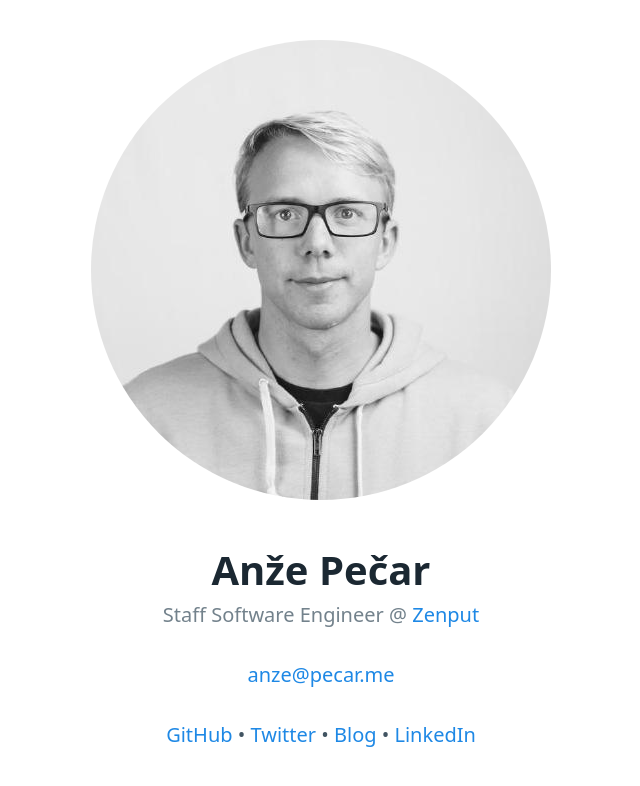
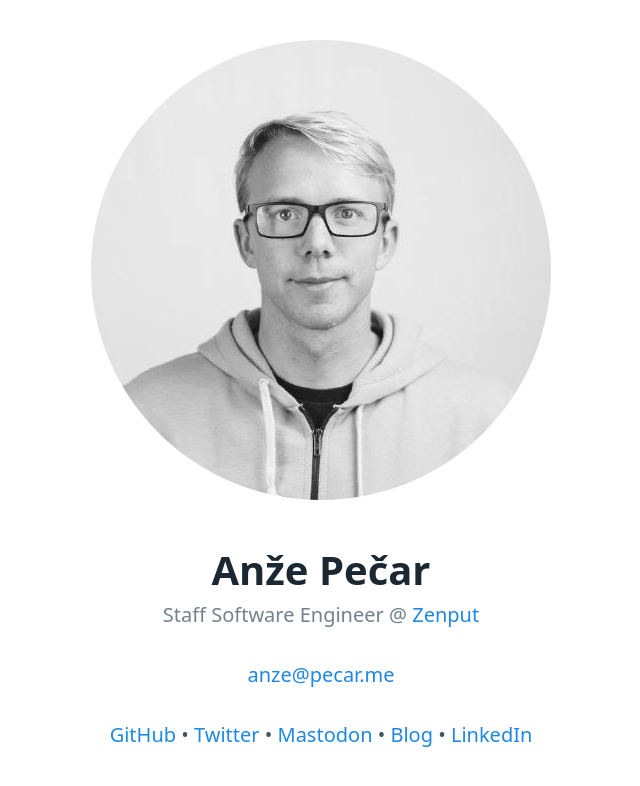
Before and after one commit to anze3db/pecar.me, a plain HTML site: page index.html in a window 1280 px wide. Shown: the whole page, without its empty margins (319-959 px from the left). Drawn offline with Linux system fonts and the light colour scheme.

Commit message:
Add link to Fosstodn

```diff
--- a/index.html
+++ b/index.html
@@ -29,8 +29,10 @@
         <p>
             <a href="https://github.com/anze3db" rel="me">GitHub</a> •
             <a href="https://twitter.com/anze3db" rel="me">Twitter</a> •
+            <a href="https://fosstodon.org/@anze3db" rel="me">Mastodon</a> •
             <a href="https://blog.pecar.me/">Blog</a> •
             <a href="https://www.linkedin.com/in/an%C5%BEe-pe%C4%8Dar-a98b4033/">LinkedIn</a>
+
         </p>
     </main>
 </body>
```
